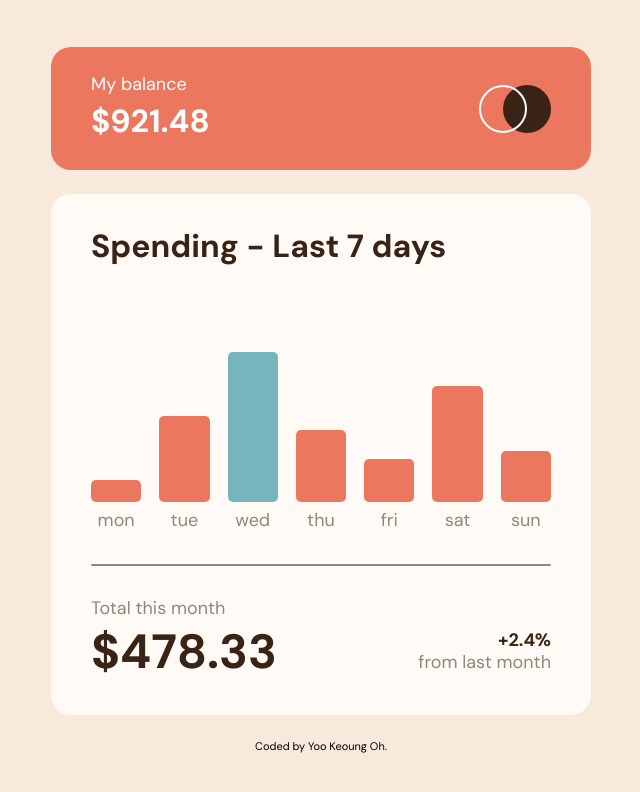
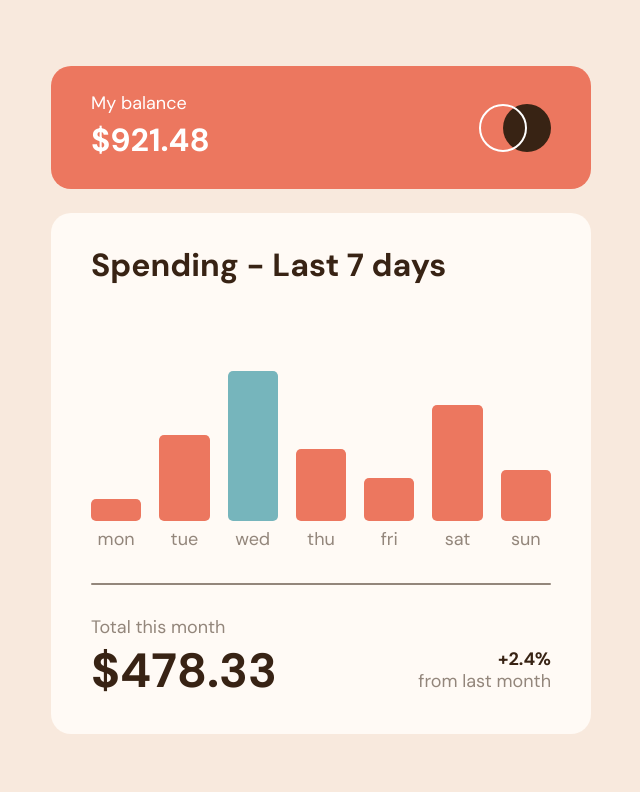
Before and after one commit to dhdbrud318/expenses-chart-component-main, a plain HTML site: page index.html in a window 1280 px wide. Shown: the whole page, without its empty margins (319-959 px from the left). Drawn offline with Linux system fonts and the light colour scheme.

Commit message:
Removed attribution

```diff
--- a/index.html
+++ b/index.html
@@ -79,10 +79,6 @@
       </div>
     </section>
 
-    <div class="attribution">
-   Coded by Yoo Keoung Oh</a>.
-    </div>
-
     <script src="script.js"></script>
     <script src="data.json"></script>
   </body>
```
